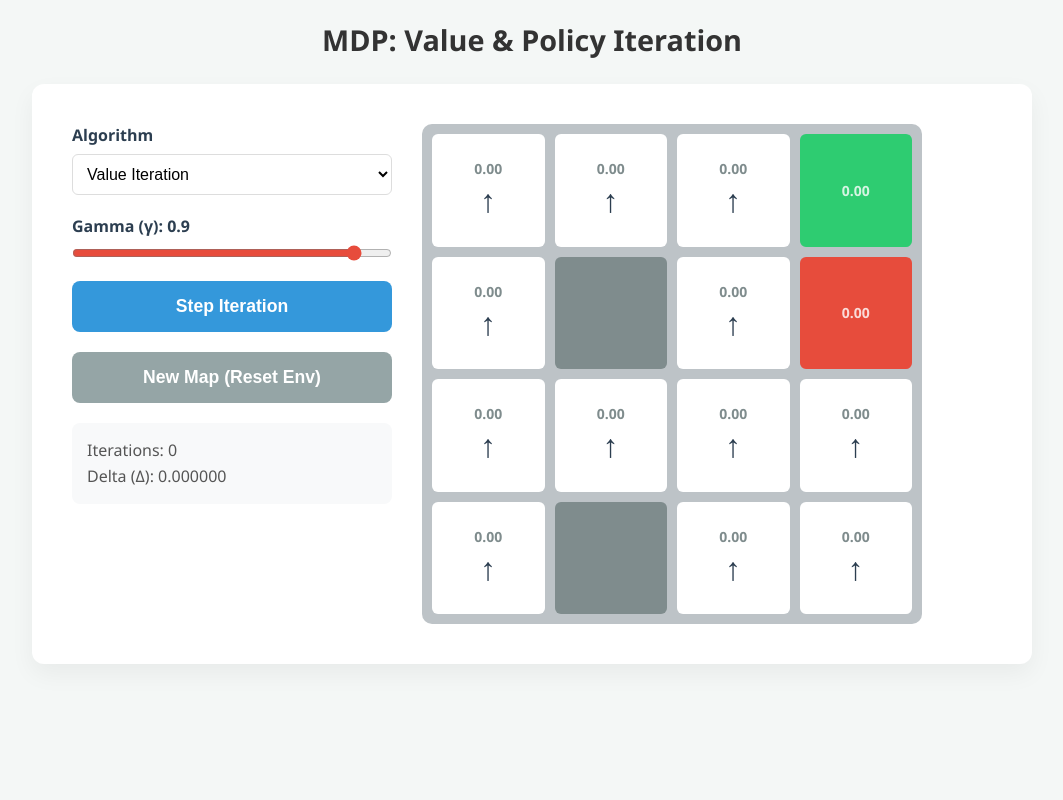
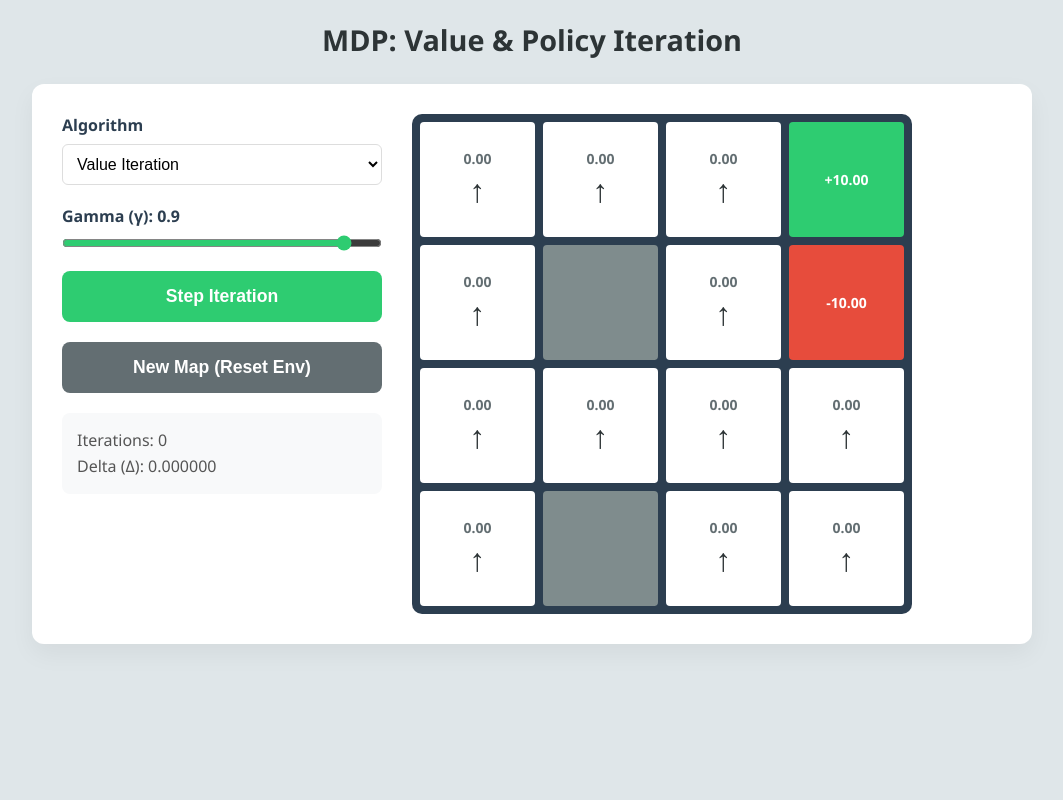
Before and after one commit to emanfaisal333/MDP, a Flask app: page / in a window 1280 px wide. Shown: the whole page, without its empty margins (108-1171 px from the left). Run offline with Flask 3, Linux system fonts and the light colour scheme.

Commit message:
added heatmap and updated style

```diff
--- a/app.py
+++ b/app.py
@@ -15,27 +15,22 @@ def get_state():
 @app.route('/step', methods=['POST'])
 def step():
     data = request.json
-    mdp.gamma = float(data.get('gamma', 0.9))
-    algo = data.get('algorithm', 'value')
-
+    mdp.gamma, algo = float(data.get('gamma', 0.9)), data.get('algorithm', 'value')
     if algo == 'value':
         values, delta = mdp.value_iteration_step()
         policy = mdp.get_current_policy(is_value_iter=True)
     else:
         values, delta = mdp.policy_iteration_step()
         policy = mdp.get_current_policy(is_value_iter=False)
-
     return jsonify({'values': values, 'policy': policy, 'delta': delta})
 
 @app.route('/clear_values', methods=['POST'])
 def clear_values():
-    """Reset values/iteration but KEEP the current obstacles."""
     mdp.reset_values()
     return jsonify({'status': 'success'})
 
 @app.route('/reset_env', methods=['POST'])
 def reset_env():
-    """Generate a completely NEW map with new obstacles."""
     mdp.reset_env()
     return jsonify({'status': 'success'})
 
--- a/static/style.css
+++ b/static/style.css
@@ -3,14 +3,19 @@
     --trap: #e74c3c;
     --blue: #3498db;
     --obs-dark-grey: #7f8c8d;
-    --bg-light: #f4f7f6;
+
+    /* THEME COLORS */
+    --primary-green: #2ecc71; /* Light green for buttons and slider */
+    --app-bg: #dfe6e9;       /* Main page background */
+    --grid-bg: #2c3e50;      /* Grid lines/background */
+    --cell-bg: #ffffff;      /* Individual cell background */
 }
 
 * { box-sizing: border-box; margin: 0; padding: 0; }
 
 body {
     font-family: 'Segoe UI', system-ui, sans-serif;
-    background: var(--bg-light);
+    background: var(--app-bg);
     display: flex;
     flex-direction: column;
     align-items: center;
@@ -21,14 +26,13 @@ body {
 h1 {
     margin-bottom: 25px;
     font-size: 1.8rem;
-    color: #333;
+    color: #2d3436;
     font-weight: bold;
 }
 
-/* Dashboard Container */
 .dashboard {
     display: flex;
-    flex-direction: column; /* Mobile first: stack vertically */
+    flex-direction: column; /* Stacks vertically on mobile */
     gap: 30px;
     background: white;
     padding: 30px;
@@ -38,7 +42,6 @@ h1 {
     max-width: 1000px;
 }
 
-/* Control Panel Styling */
 .controls {
     display: flex;
     flex-direction: column;
@@ -66,12 +69,14 @@ select {
     font-size: 1rem;
 }
 
-/* Restoring the look of Gamma and Buttons */
+/* SLIDER STYLING */
 input[type="range"] {
     width: 100%;
-    accent-color: var(--trap); /* Red accent as seen in image */
+    accent-color: var(--primary-green); /* Light green slider */
+    cursor: pointer;
 }
 
+/* BUTTON STYLING */
 button {
     padding: 15px;
     cursor: pointer;
@@ -79,37 +84,38 @@ button {
     border-radius: 8px;
     font-weight: bold;
     font-size: 1.1rem;
-    transition: transform 0.1s, opacity 0.2s;
-}
-
-.step-btn {
-    background: var(--blue);
     color: white;
-}
-
-.reset-btn {
-    background: #95a5a6;
-    color: white;
+    transition: background 0.3s ease, transform 0.1s;
 }
 
 button:active { transform: scale(0.98); }
+
+.step-btn {
+    background: var(--primary-green); /* Light green button */
+}
+
+.step-btn:hover { background: #27ae60; }
+
+.reset-btn {
+    background: #636e72;
+}
 
 #stats {
     padding: 15px;
     background: #f8f9fa;
     border-radius: 8px;
     font-size: 1rem;
+    color: #555;
     line-height: 1.6;
-    color: #555;
 }
 
-/* Grid World Styling */
+/* GRID WORLD STYLING */
 .grid-container {
     display: grid;
     grid-template-columns: repeat(4, 1fr);
-    gap: 10px;
-    background: #bdc3c7;
-    padding: 10px;
+    gap: 8px;
+    background: var(--grid-bg);
+    padding: 8px;
     border-radius: 10px;
     width: 100%;
     max-width: 500px;
@@ -118,39 +124,36 @@ button:active { transform: scale(0.98); }
 
 .cell {
     aspect-ratio: 1 / 1;
-    background: white;
+    background: var(--cell-bg);
     display: flex;
     flex-direction: column;
     justify-content: center;
     align-items: center;
-    border-radius: 6px;
+    border-radius: 4px;
 }
 
-.value-label { font-size: clamp(10px, 2.5vw, 14px); font-weight: bold; color: #7f8c8d; }
-.arrow { font-size: clamp(20px, 5vw, 32px); color: #2c3e50; }
+.value-label { font-size: clamp(10px, 2.5vw, 14px); font-weight: bold; color: #636e72; }
+.arrow { font-size: clamp(20px, 5vw, 32px); color: #2d3436; }
 
-/* Special States */
+/* SPECIAL STATES */
 .goal { background-color: var(--goal) !important; color: white; }
 .trap { background-color: var(--trap) !important; color: white; }
 .obstacle { background-color: var(--obs-dark-grey) !important; }
 
-/* Hide arrows/values in special states */
+/* Hide specific elements in obstacles/terminals */
 .obstacle .value-label, .obstacle .arrow, .goal .arrow, .trap .arrow { display: none !important; }
-.goal .value-label, .trap .value-label { color: white; opacity: 0.8; }
+.goal .value-label, .trap .value-label { color: white; }
 
-/* Desktop View: Restoring Sidebar Alignment */
+/* DESKTOP RESPONSIVENESS */
 @media (min-width: 850px) {
     .dashboard {
         flex-direction: row;
         align-items: flex-start;
-        padding: 40px;
     }
-
     .controls {
         width: 320px;
         min-width: 320px;
     }
-
     .grid-container {
         margin: 0;
         flex-grow: 1;
--- a/templates/index.html
+++ b/templates/index.html
@@ -3,7 +3,7 @@
 <head>
     <meta charset="UTF-8">
     <meta name="viewport" content="width=device-width, initial-scale=1.0">
-    <title>MDP: Value & Policy Iteration</title>
+    <title>MDP Visualization: Value & Policy Iteration</title>
     <link rel="stylesheet" href="/static/style.css">
 </head>
 <body>
@@ -43,13 +43,14 @@
     <script>
         let iteration = 0;
 
+        // Load initial state on page start
         window.onload = async () => {
             const res = await fetch('/get_state');
             updateUI(await res.json());
         };
 
+        // Resets values but keeps obstacles when algorithm changes
         async function handleAlgoChange() {
-            // Clears iterations but does NOT change obstacle positions
             await fetch('/clear_values', { method: 'POST' });
             iteration = 0;
             resetUIState();
@@ -57,8 +58,8 @@
             updateUI(await res.json());
         }
 
+        // Generates completely new obstacles
         async function resetEnvironment() {
-            // Generates NEW obstacles
             await fetch('/reset_env', { method: 'POST' });
             iteration = 0;
             resetUIState();
@@ -108,21 +109,45 @@
                     cell.className = 'cell';
                     const dir = data.policy[r][c];
 
-                    if (r === 0 && c === 3) cell.classList.add('goal');
-                    else if (r === 1 && c === 3) cell.classList.add('trap');
-                    else if (dir === 'OBS') cell.classList.add('obstacle');
+                    let rewardDisplay = val.toFixed(2);
+                    const isGoal = (r === 0 && c === 3);
+                    const isTrap = (r === 1 && c === 3);
+                    const isObstacle = (dir === 'OBS');
 
-                    if (!cell.classList.contains('goal') && !cell.classList.contains('trap') && !cell.classList.contains('obstacle')) {
-                        const intensity = Math.min(255, Math.max(180, 255 - (val * 15)));
-                        cell.style.backgroundColor = `rgb(${intensity}, ${intensity + 10}, 255)`;
+                    if (isGoal) {
+                        cell.classList.add('goal');
+                        rewardDisplay = "+10.00"; // Explicit Goal Reward
+                    } else if (isTrap) {
+                        cell.classList.add('trap');
+                        rewardDisplay = "-10.00"; // Explicit Trap Penalty
+                    } else if (isObstacle) {
+                        cell.classList.add('obstacle');
                     }
 
-                    const isObstacle = cell.classList.contains('obstacle');
-                    const isTerminal = cell.classList.contains('goal') || cell.classList.contains('trap');
+                    // Heatmap color logic for standard navigable cells
+                    if (!isGoal && !isTrap && !isObstacle) {
+                        // 1. Calculate color intensity based on the state value
+                        let colorScale = Math.min(200, val * 40);
 
+                        // 2. RGB Logic:
+                        // High values: Lower Red/Blue (255 - scale) makes it deep green
+                        // Low values: Higher Red/Blue (close to 255) makes it white/light green
+                        let intensity = Math.max(50, 255 - colorScale);
+
+                        if (val >= 0) {
+                            // Green Scale: RGB(Light, 255, Light)
+                            cell.style.backgroundColor = `rgb(${intensity}, 255, ${intensity})`;
+                        } else {
+                            // Negative values: Red/Orange Scale for "danger"
+                            let redIntensity = Math.max(50, 255 - (Math.abs(val) * 40));
+                            cell.style.backgroundColor = `rgb(255, ${redIntensity}, ${redIntensity})`;
+                        }
+                    }
+
+                    // Hide arrows for obstacles and terminals
                     cell.innerHTML = `
-                        <div class="value-label">${isObstacle ? '' : val.toFixed(2)}</div>
-                        <div class="arrow">${(isObstacle || isTerminal) ? '' : (arrows[dir] || '')}</div>
+                        <div class="value-label">${isObstacle ? '' : rewardDisplay}</div>
+                        <div class="arrow">${(isObstacle || isGoal || isTrap) ? '' : (arrows[dir] || '')}</div>
                     `;
                     grid.appendChild(cell);
                 });
```
Also changed, not shown: mdp.py (+44 -201 lines).
